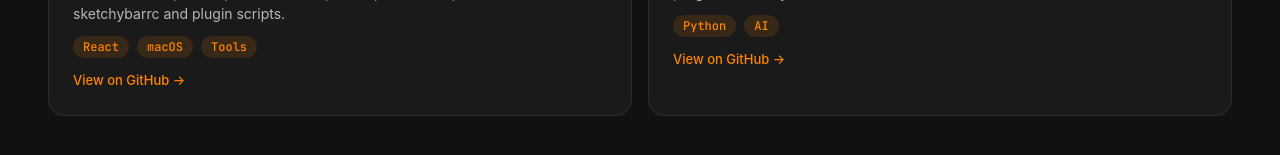
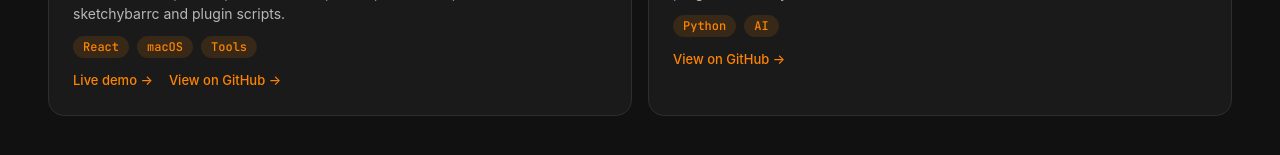
Before and after one commit to kiyanwang/kiyanwang.github.io, a React (Vite) app: page /#/projects in a window 1280 px wide. Shown: the part 753-908 px from the top of the page. Built offline with nearby package versions, Linux system fonts and the light colour scheme.

Commit message:
Add optional live_url to project cards
Render a 'Live demo →' link on ProjectCard when a project YAML
declares a live_url. SketchyBar Configurator's entry now points at
its hosted build alongside the GitHub source.

```diff
--- a/src/components/ProjectCard.css
+++ b/src/components/ProjectCard.css
@@ -35,6 +35,12 @@
   flex-wrap: wrap;
 }
 
+.project-card__links {
+  display: flex;
+  gap: 16px;
+  flex-wrap: wrap;
+}
+
 .project-card__link {
   color: var(--primary);
   font-family: var(--font-secondary);
--- a/src/components/ProjectCard.jsx
+++ b/src/components/ProjectCard.jsx
@@ -14,9 +14,16 @@ export default function ProjectCard({ project }) {
           <Tag key={tag} label={tag} variant="orange" />
         ))}
       </div>
-      <a href={project.github_url} target="_blank" rel="noopener noreferrer" className="project-card__link">
-        View on GitHub →
-      </a>
+      <div className="project-card__links">
+        {project.live_url && (
+          <a href={project.live_url} target="_blank" rel="noopener noreferrer" className="project-card__link">
+            Live demo →
+          </a>
+        )}
+        <a href={project.github_url} target="_blank" rel="noopener noreferrer" className="project-card__link">
+          View on GitHub →
+        </a>
+      </div>
     </div>
   );
 }
--- a/src/data/projects/sketchybar-configurator.yml
+++ b/src/data/projects/sketchybar-configurator.yml
@@ -5,4 +5,5 @@ tags:
   - macOS
   - Tools
 github_url: https://github.com/kiyanwang/sketchybar-configurator
+live_url: https://kiyanwang.github.io/sketchybar-configurator/
 featured: true
```
